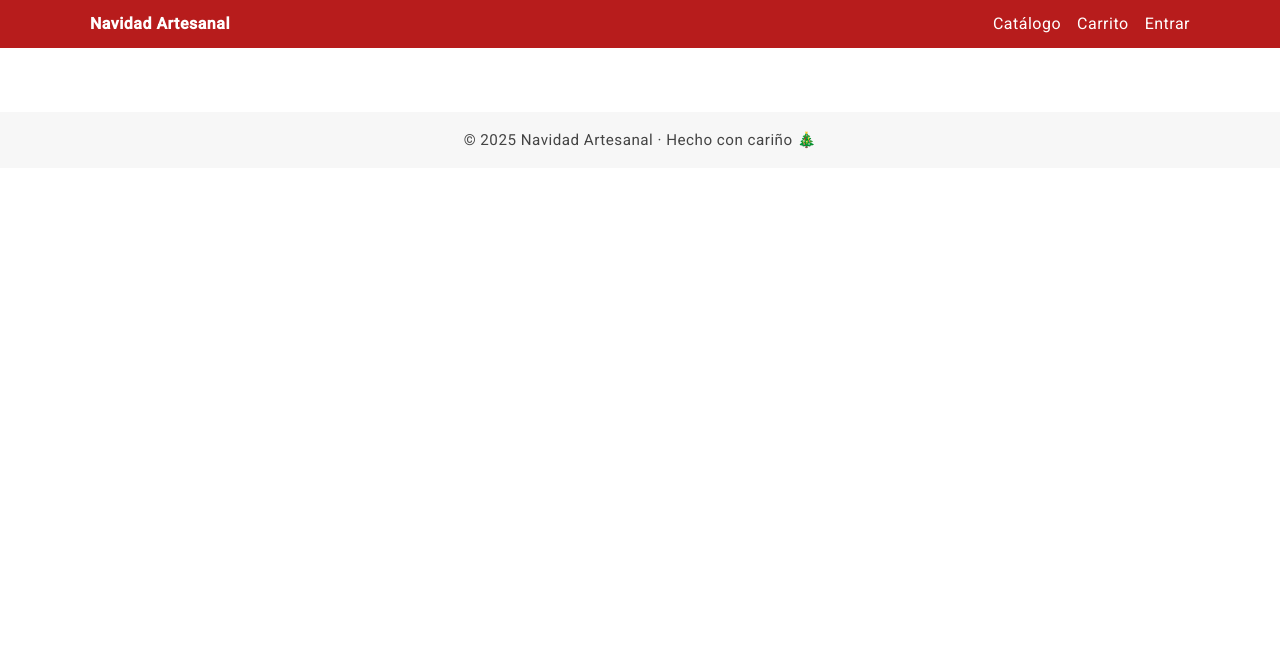
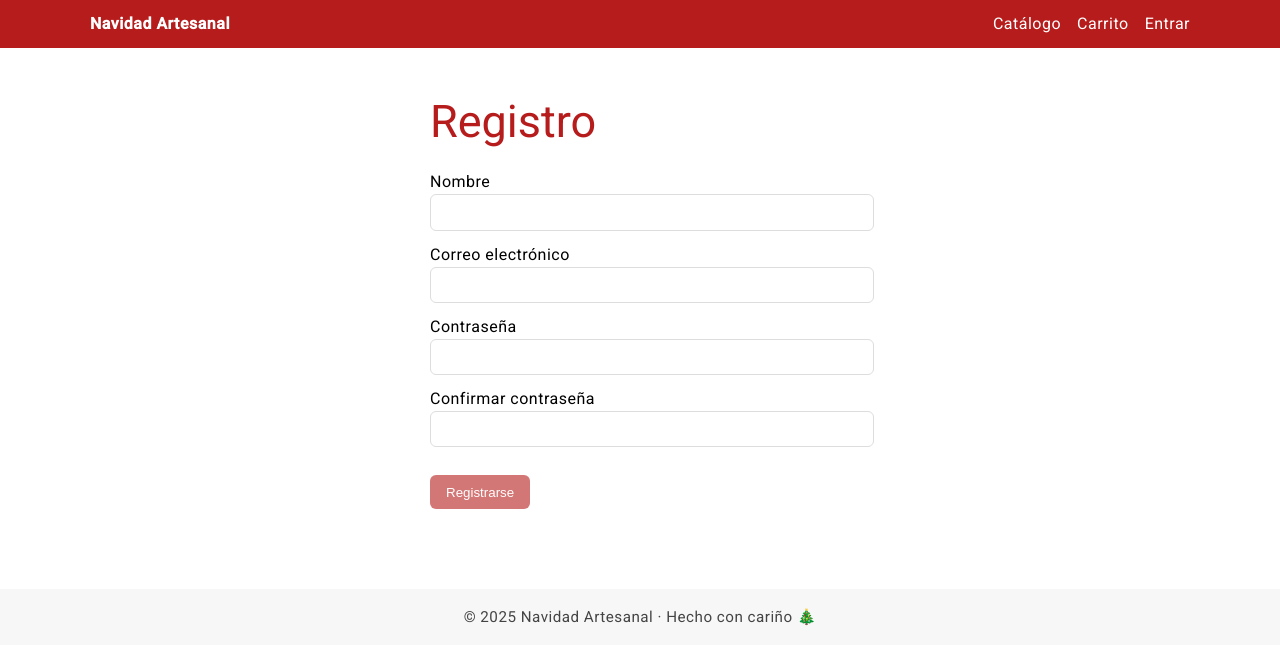
Before and after one commit to jorgebls/navidad-artesanal, an Angular app in the folder web/: page /registro in a window 1280 px wide. Before the commit this address led to /. Shown: the top 664 px of the page. Built offline with nearby package versions, Linux system fonts and the light colour scheme.

Commit message:
feat: register page with reactive form (placeholder)

```diff
--- a/web/src/app/app.routes.ts
+++ b/web/src/app/app.routes.ts
@@ -6,4 +6,5 @@ export const routes: Routes = [
   { path: 'producto/:id', loadComponent: () => import('./pages/product-detail/product-detail.component').then(m => m.ProductDetailComponent) },
   { path: 'carrito', loadComponent: () => import('./pages/cart/cart.component').then(m => m.CartComponent) },  // si ya la tienes creada
   { path: 'login', loadComponent: () => import('./pages/auth/login/login.component').then(m => m.LoginComponent) },
+  { path: 'registro', loadComponent: () => import('./pages/auth/register/register.component').then(m => m.RegisterComponent) },
 ];
--- /dev/null
+++ b/web/src/app/pages/auth/register/register.component.html
@@ -0,0 +1,27 @@
+<section class="register">
+    <h2>Registro</h2>
+
+    <form [formGroup]="form" (ngSubmit)="onSubmit()" novalidate>
+      <label>
+        Nombre
+        <input type="text" formControlName="name" />
+      </label>
+
+      <label>
+        Correo electrónico
+        <input type="email" formControlName="email" />
+      </label>
+
+      <label>
+        Contraseña
+        <input type="password" formControlName="password" />
+      </label>
+
+      <label>
+        Confirmar contraseña
+        <input type="password" formControlName="confirmPassword" />
+      </label>
+
+      <button type="submit" [disabled]="form.invalid">Registrarse</button>
+    </form>
+  </section>
--- /dev/null
+++ b/web/src/app/pages/auth/register/register.component.scss
@@ -0,0 +1,11 @@
+.register { max-width: 420px; margin: 2rem auto; }
+h2 { color: #b71c1c; }
+label { display: block; margin: 0.75rem 0; }
+input {
+  width: 100%; padding: 0.6rem 0.7rem; border: 1px solid #ddd; border-radius: 6px;
+}
+button {
+  margin-top: 1rem; padding: 0.6rem 1rem; border: 0; border-radius: 6px;
+  background: #b71c1c; color: #fff; cursor: pointer;
+}
+button[disabled] { opacity: 0.6; cursor: not-allowed; }
--- /dev/null
+++ b/web/src/app/pages/auth/register/register.component.ts
@@ -0,0 +1,34 @@
+import { Component } from '@angular/core';
+import { ReactiveFormsModule, FormBuilder, Validators, FormGroup } from '@angular/forms';
+import { CommonModule } from '@angular/common';
+
+@Component({
+  selector: 'app-register',
+  standalone: true,
+  imports: [CommonModule, ReactiveFormsModule],
+  templateUrl: './register.component.html',
+  styleUrls: ['./register.component.scss']
+})
+export class RegisterComponent {
+  form!: FormGroup;
+
+  constructor(private fb: FormBuilder) {
+    this.form = this.fb.group({
+      name: ['', [Validators.required, Validators.minLength(3)]],
+      email: ['', [Validators.required, Validators.email]],
+      password: ['', [Validators.required, Validators.minLength(8)]],
+      confirmPassword: ['', [Validators.required]],
+    });
+  }
+
+  onSubmit() {
+    if (this.form.invalid) return;
+    const { password, confirmPassword } = this.form.value;
+    if (password !== confirmPassword) {
+      alert('Las contraseñas no coinciden');
+      return;
+    }
+    console.log('REGISTRO ->', this.form.value);
+    alert('Registro simulado. En el siguiente paso lo conectamos a localStorage.');
+  }
+}
```
